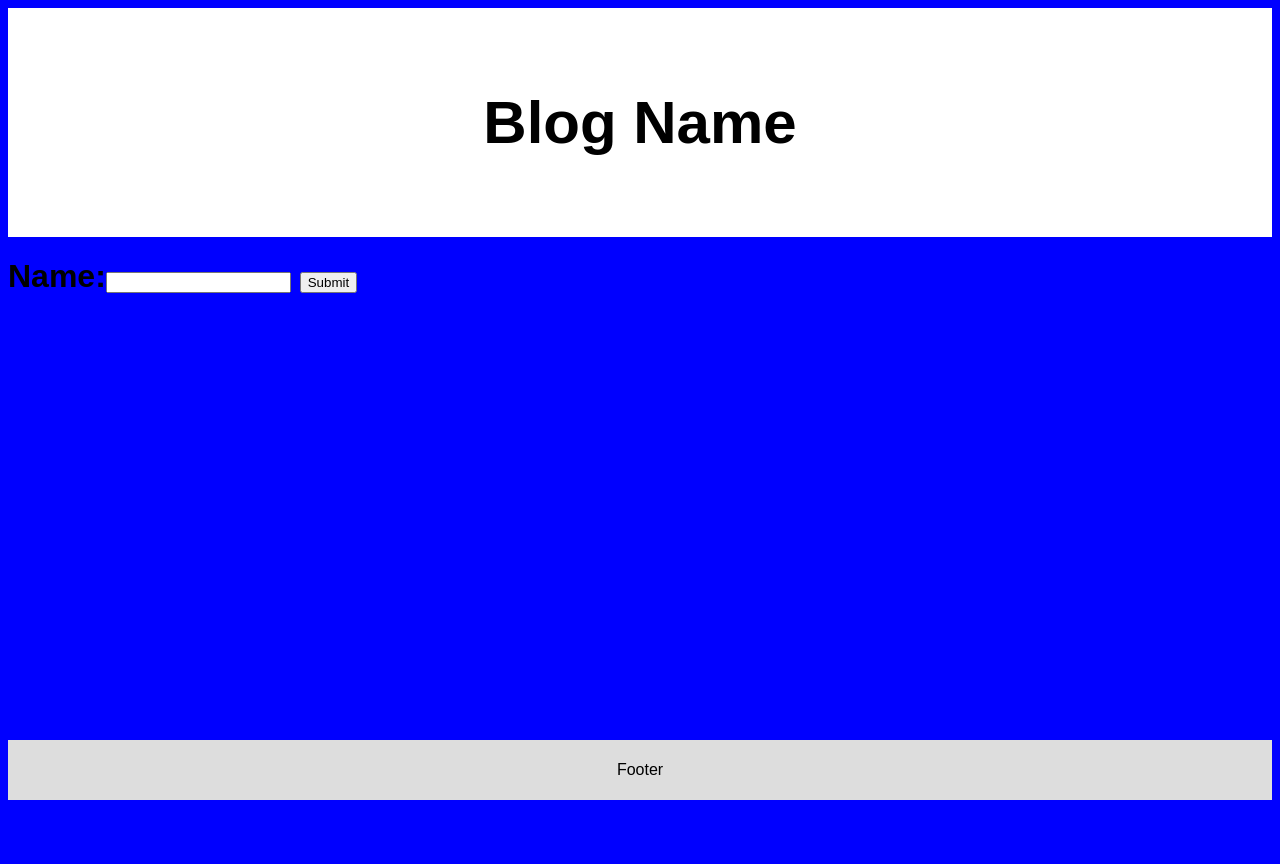
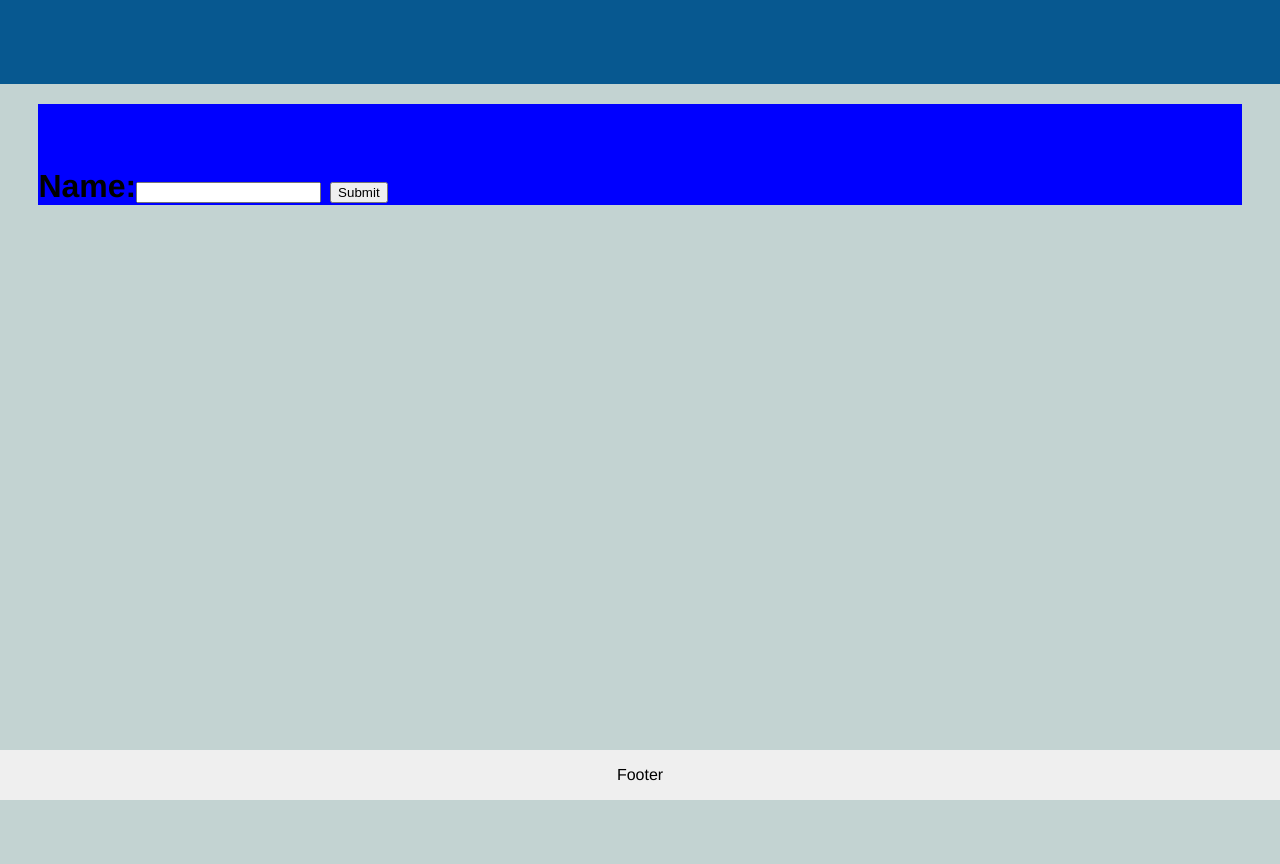
Before and after one commit to wpoplaws/weather, a Django app: page / in a window 1280 px wide. After the commit the page ends 800 px from the top, so only its background shows below. Run offline with Django 3.2, Linux system fonts and the light colour scheme.

Commit message:
fixed refresh button

```diff
--- a/weather/static/main.css
+++ b/weather/static/main.css
@@ -1,34 +1,51 @@
+html {
+  height: 100%;
+  box-sizing: border-box;
+}
+
+*,
+*:before,
+*:after {
+  box-sizing: inherit;
+}
+
 body {
-  font-family: Arial;
+  position: relative;
+  margin: 0;
+  padding-bottom: 6rem;
+  min-height: 100%;
+  font-family: "Helvetica Neue", Arial, sans-serif;
+  background: #c3d3d2;
+}
+.header {
+  margin: 0 auto;
+  padding-top: 84px;
 
+  width: 100%;
+  background: #075890;
+}
+
+.demo {
+  margin: 0 auto;
+  padding-top: 64px;
+  margin-top: 20px;
+
+  width: 94%;
   background: blue;
 }
 
-.header {
-  padding: 30px;
-  font-size: 40px;
-  text-align: center;
-  background: white;
-}
-.stopa {
- height: 30rem;
-
+.demo h1 {
+  margin-top: 0;
 }
 
+
+
 .footer {
-  position: sticky;
+  position: absolute;
+  right: 0;
   bottom: 0;
-  height: 60px;
-  width: 100%;
-  display: flex;
-  align-items: center;
-  background: #ddd;
-  z-index: 1;
+  left: 0;
+  padding: 1rem;
+  background-color: #efefef;
+  text-align: center;
 }
-.footer-dev {
-
-    margin: 0 auto;
-    display: flex;
-
-    padding: 0 1.5rem;
-}
--- a/weather/templates/weather/main.html
+++ b/weather/templates/weather/main.html
@@ -1,4 +1,3 @@
-
 {% load static %}
 <!doctype html>
 <html lang="en">
@@ -12,21 +11,22 @@
 </head>
 <body>
 <div class="header">
-  <h2>Blog Name</h2>
+
 </div>
+<div class="demo">
     <h1>
         <form method="post">
             {% csrf_token %}
             {{ form }}
             <input type="submit" value="Submit">
+        </form>
     </h1>
-<div class="stopa">
+</div>
+
+<div class="footer">
+
+    Footer
 
 </div>
-<nav class="footer">
-    <div class="footer-dev">
-        Footer
-    </div>
-</nav>
 </body>
 </html>
--- a/weather/views.py
+++ b/weather/views.py
@@ -21,7 +21,7 @@ def forecast(request):
         return redirect('main')
 
     else:
-        cityy = City.objects.latest('name')
+        cityy = City.objects.last()
         city = str(cityy).title()
         url_c = 'http://api.openweathermap.org/data/2.5/weather?q={}&units=metric&appid=3e8c61a2a241410b6fa72b0186291c90&lang=pl'
 
@@ -69,7 +69,10 @@ def forecast(request):
         weather_data.append(weather_forecast)
 
     context = {'current': current, 'weather_data': weather_data, 'city': city}
-    City.objects.all().delete()
+    if city_count > 10:
+        City.objects.filter().first().delete()
+    else:
+        pass
     return render(request, 'weather/forecast.html', context)
 
 
```
Also changed, not shown: db.sqlite3. Lines whose indentation alone changed are shown as unchanged.
